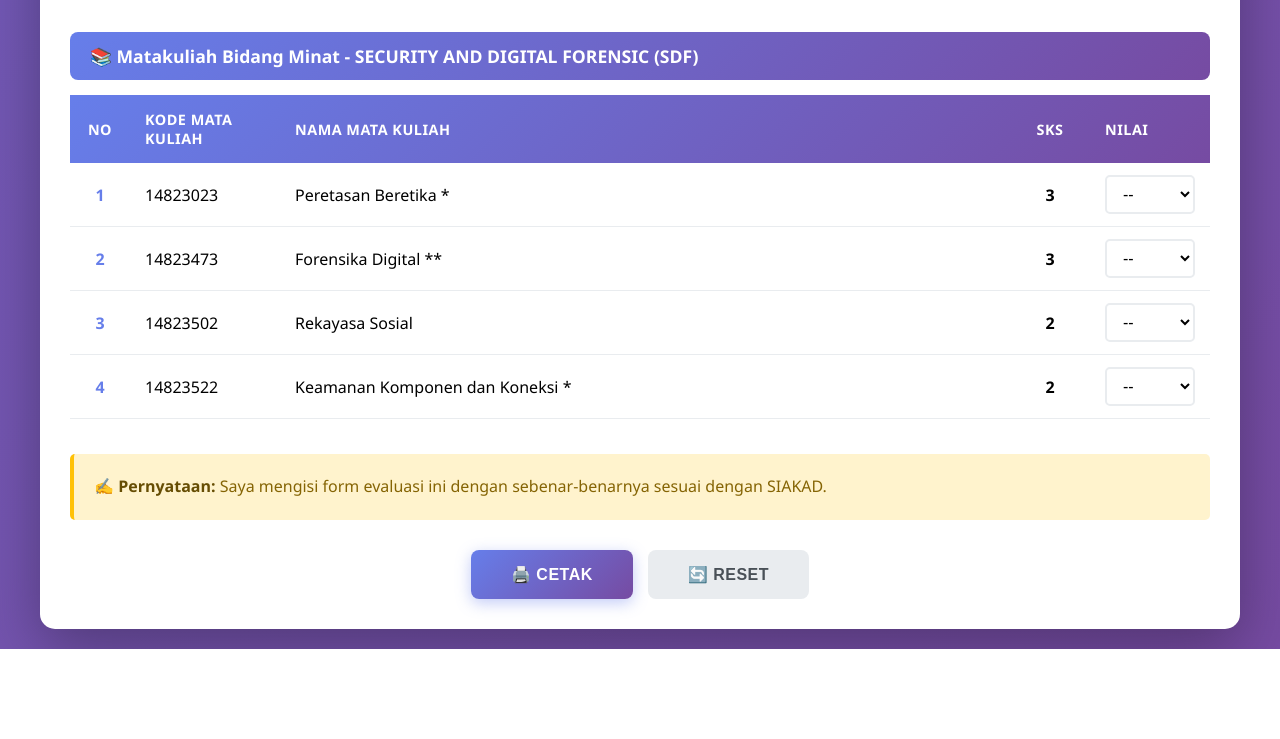
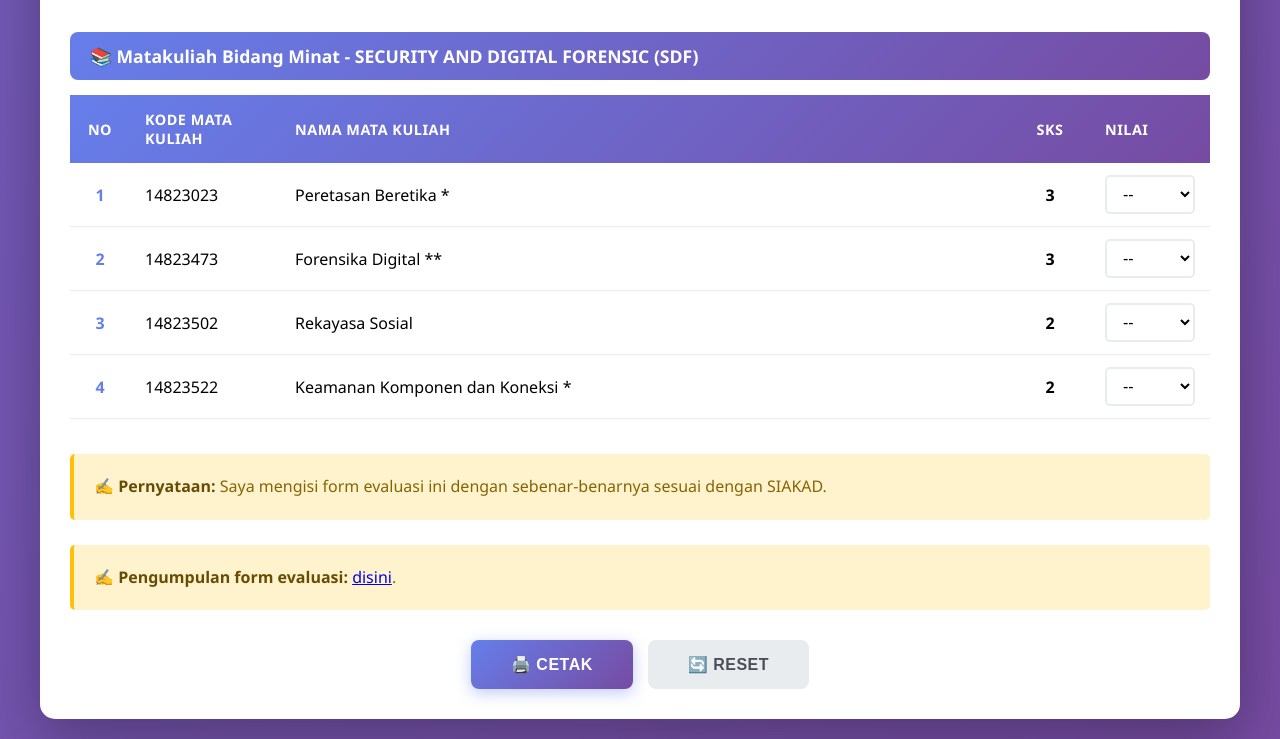
Before and after one commit to sistekin/EvaluasiDiri, a plain HTML site: page index.html in a window 1280 px wide. Shown: the part 5771-6510 px from the top of the page. Before the commit the page ends 6420 px from the top, so only its background shows below. Drawn offline with Linux system fonts and the light colour scheme.

Commit message:
tambah link form evaluasi

```diff
--- a/index.html
+++ b/index.html
@@ -1805,6 +1805,11 @@
                     ✍️ <strong>Pernyataan:</strong> Saya mengisi form evaluasi ini dengan sebenar-benarnya sesuai dengan SIAKAD.
                 </p>
             </div>
+            <div class="declaration-box">
+                <p>
+                    ✍️ <strong>Pengumpulan form evaluasi:</strong> <a href="https://drive.google.com/drive/folders/1y7dULez1qUjcdZBhUnF4PAfgeFELygAy?usp=sharing" target="_blank">disini</a>.
+                </p>
+            </div>
 
             <div class="button-group">
                 <button class="btn-cetak" onclick="cetakTabel()">🖨️ Cetak</button>
```
